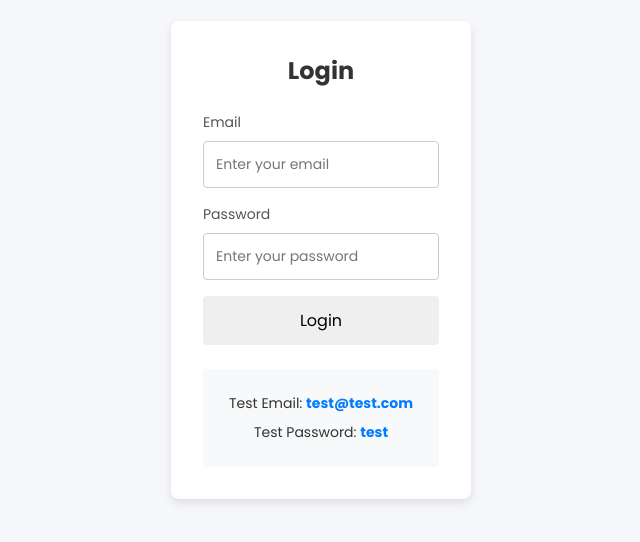
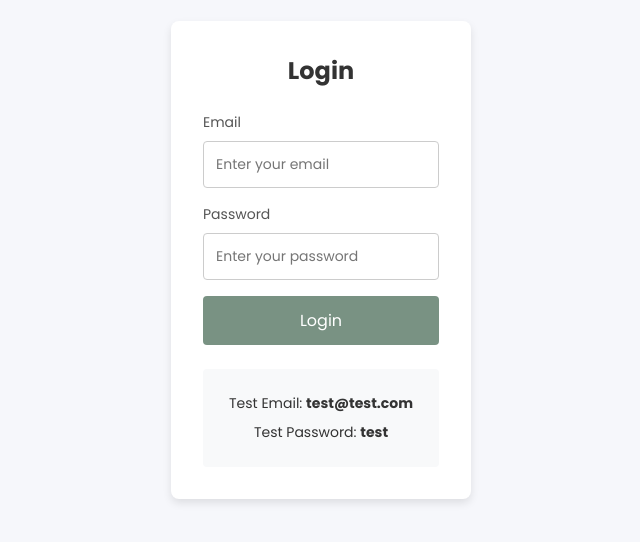
Before and after one commit to Lixcon11/hotel-miranda-dashboard, a React (Vite) app: page /login in a window 1280 px wide. Shown: the part 140-682 px from the top of the page, without its empty margins (319-959 px from the left). Built offline with nearby package versions, Linux system fonts and the light colour scheme.

Commit message:
Remade colors

```diff
--- a/src/modules/login/Login.tsx
+++ b/src/modules/login/Login.tsx
@@ -109,9 +109,11 @@ const Button = styled.button`
     padding: 0.75rem;
     border: none;
     border-radius: 4px;
+    background-color: var(--green);
     font-size: 16px;
     cursor: pointer;
     transition: background-color 0.3s ease;
+    color: white;
 
     &:hover {
         background-color: #0056b3;
@@ -134,7 +136,7 @@ const TestCredentials = styled.div`
 
     span {
         font-weight: bold;
-        color: #007bff;
+        color:font-size: 14px;
     }
 `;
 
```
